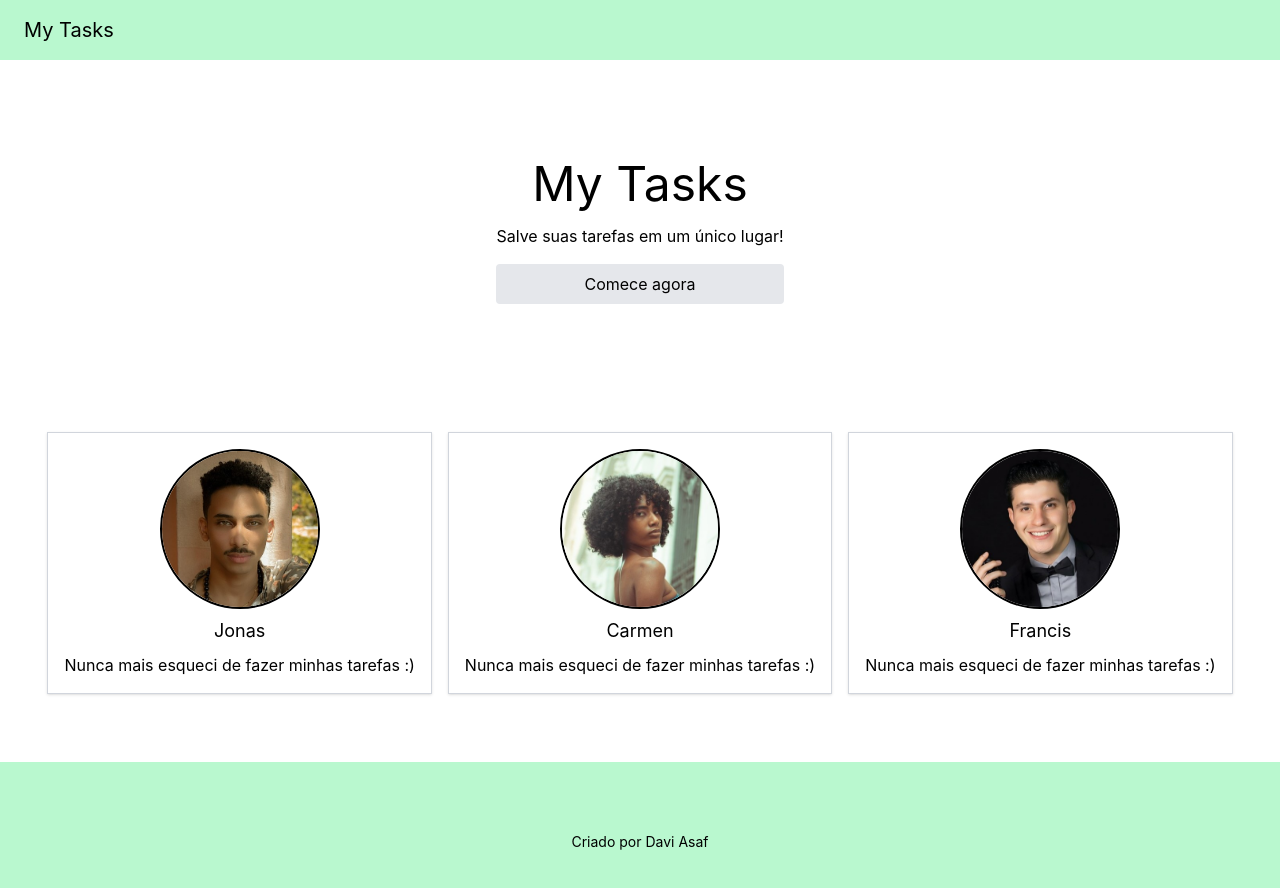
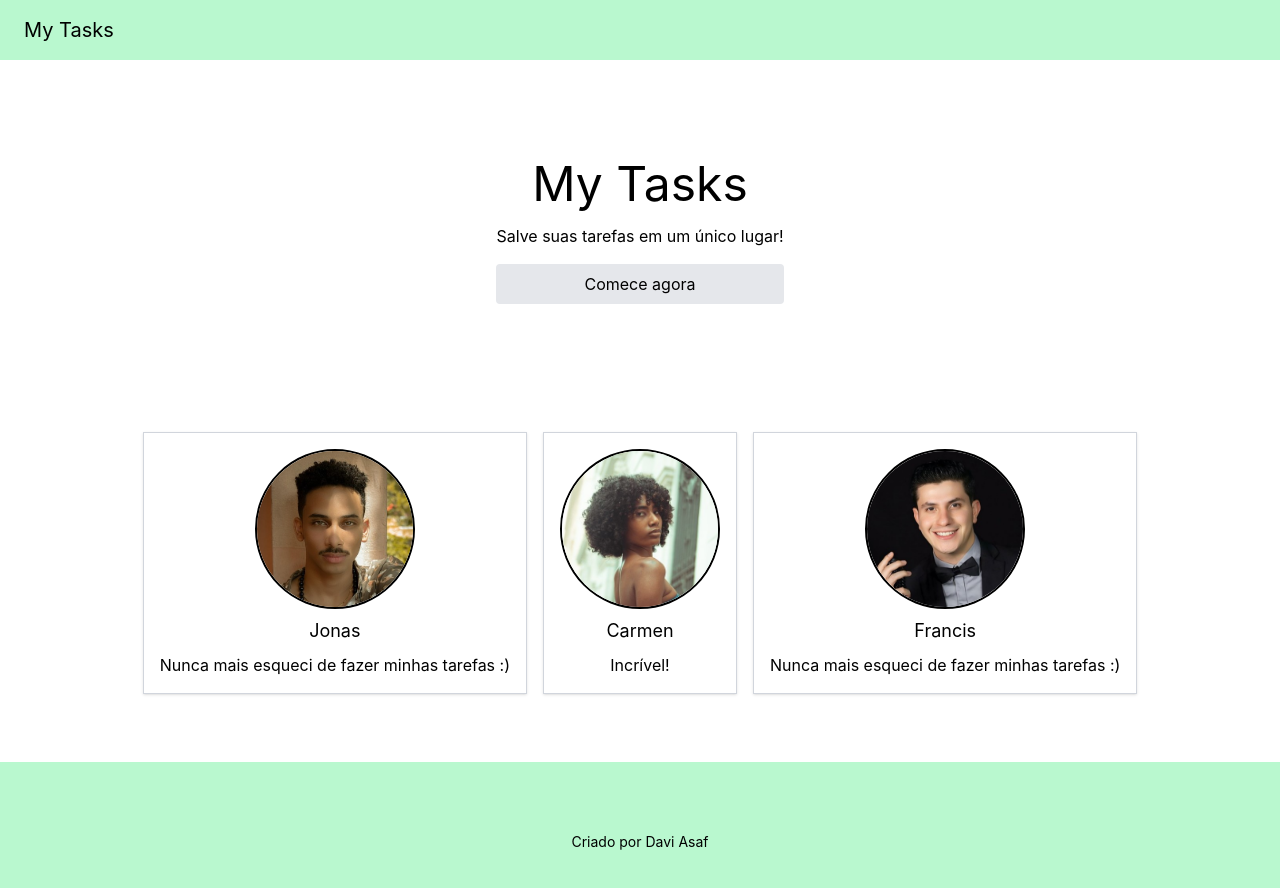
Before and after one commit to daviasaf/my-tasks, a Vue app: page / in a window 1280 px wide. Shown: the top 888 px of the page. Built offline with nearby package versions, Linux system fonts and the light colour scheme.

Commit message:
Correção no nome dos clientes

```diff
--- a/src/components/UserComment.vue
+++ b/src/components/UserComment.vue
@@ -10,7 +10,7 @@ import { useTemplateRef } from 'vue';
     <div  >
       <img :src="props.url" class="min-w-20 w-40 rounded-full border-2" >
     </div>
-    <p class="my-2 text-lg"> <slot name="nome" ></slot> </p>
+    <p class="my-2 text-lg text-center"> <slot name="nome" ></slot> </p>
     <p> <slot name="comentario" ></slot> </p>
   </div>
 </template>
--- a/src/views/index.vue
+++ b/src/views/index.vue
@@ -25,7 +25,7 @@ import UserComment from "../components/UserComment.vue";
     <UserComment url="src/assets/pessoa-3.jpg">
       <template #nome>Carmen</template>
       <template #comentario>
-        Nunca mais esqueci de fazer minhas tarefas :)
+        Incrível!
       </template>
     </UserComment>
     <UserComment url="src/assets/pessoa-1.jpg">
```
